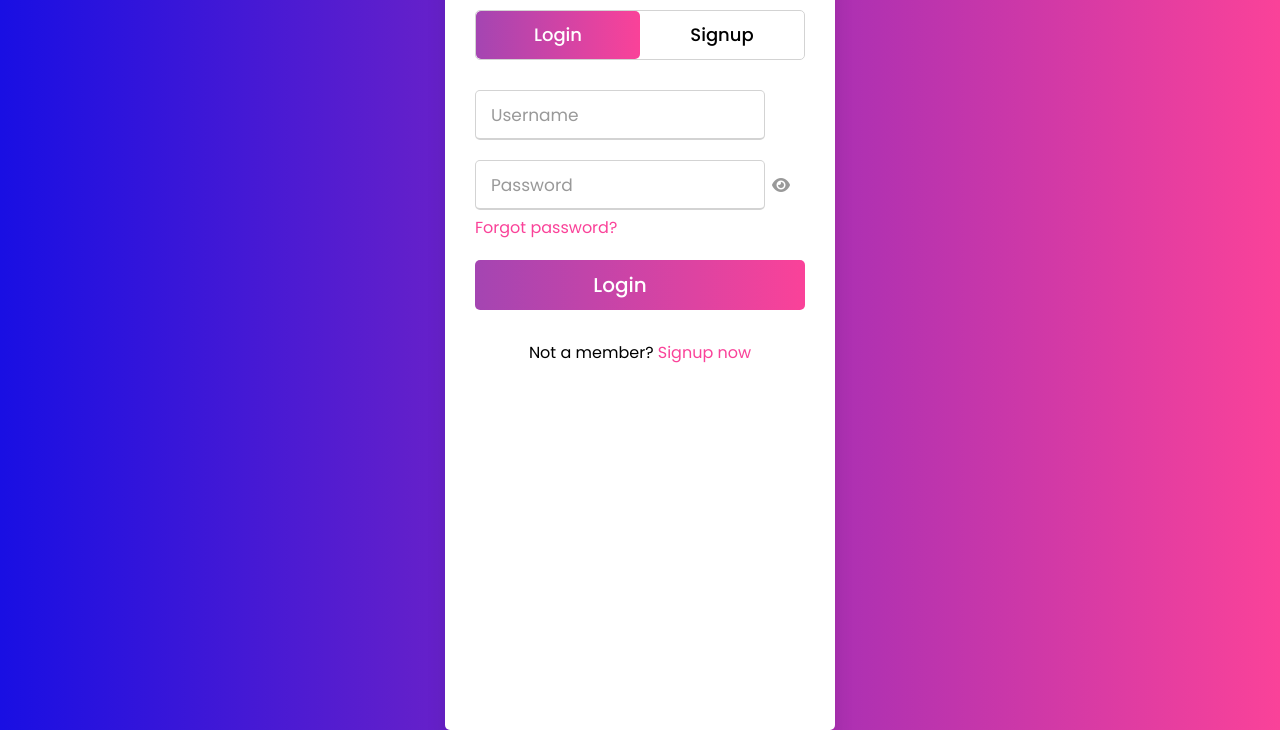
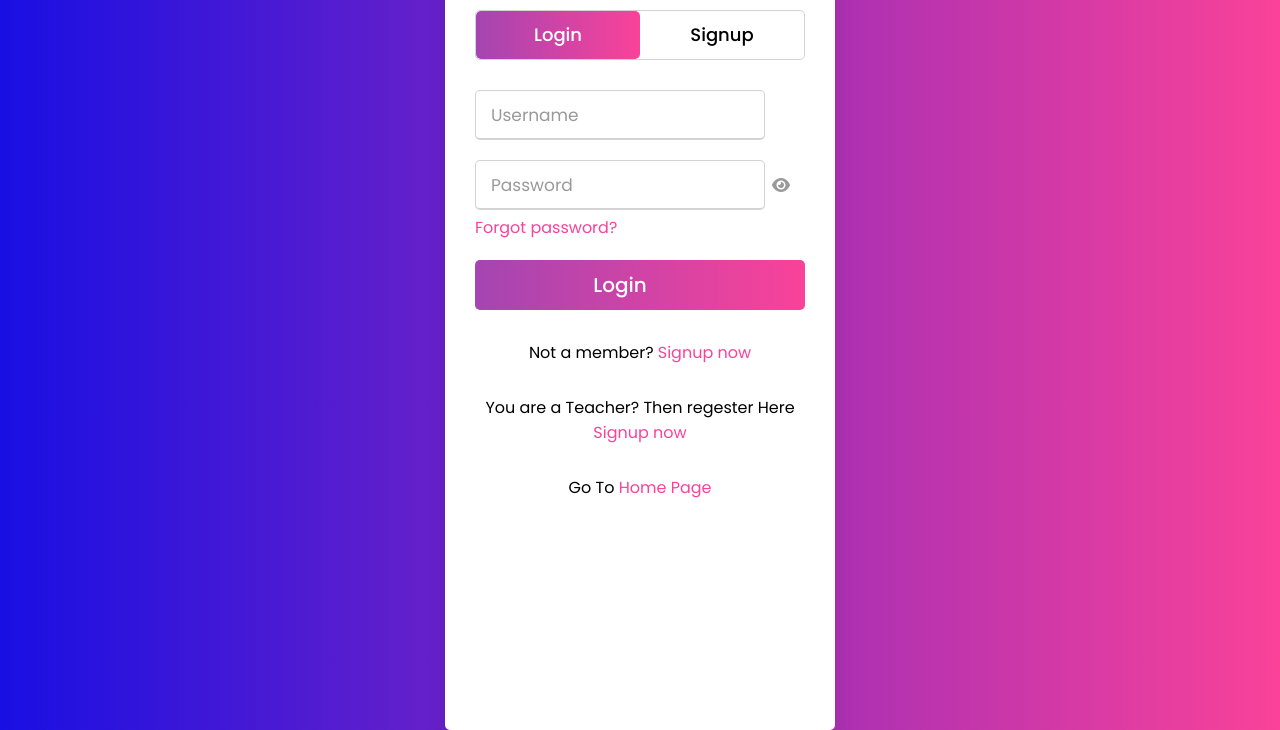
Before and after one commit to Jshelper307/collegeQuizApp, a website: page pages/register.html in a window 1280 px wide. Shown: the part 103-833 px from the top of the page. Drawn offline with Linux system fonts and the light colour scheme.

Commit message:
editing regester page

```diff
--- a/pages/register.html
+++ b/pages/register.html
@@ -36,6 +36,8 @@
                         <input type="submit" value="Login">
                     </div>
                     <div class="signup-link">Not a member? <a href="#">Signup now</a></div>
+                    <div class="signup-link">You are a Teacher? Then regester Here <a href="#">Signup now</a></div>
+                    <div class="signup-link">Go To <a href="./index.html">Home Page</a></div>
                 </form>
                 <form action="#" class="signup">
                     <div class="field">
```
